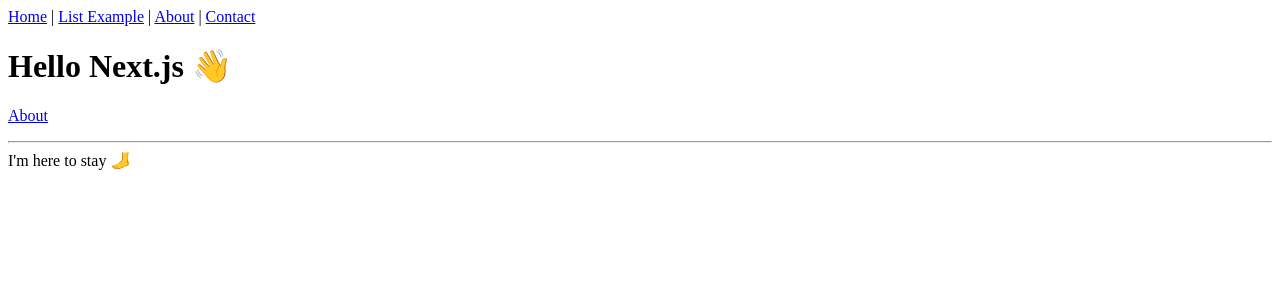
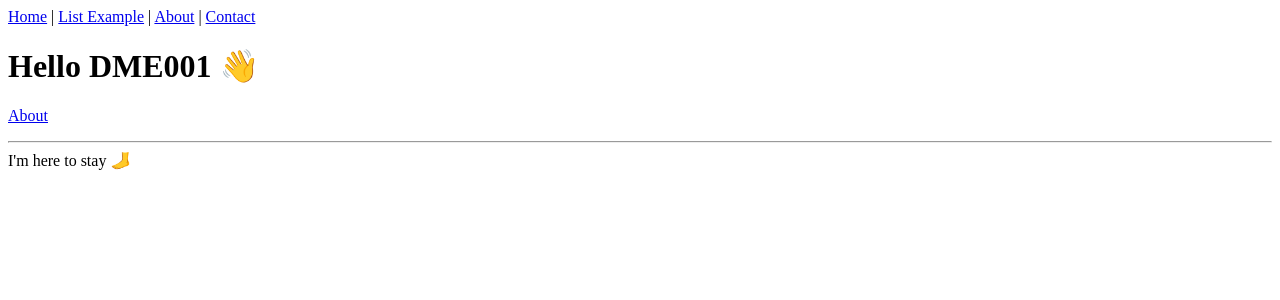
Before and after one commit to ddprrt/gab-linz-example, a Next.js app: page / in a window 1280 px wide. Shown: the top 300 px of the page. Built offline with nearby package versions, Linux system fonts and the light colour scheme.

Commit message:
live from dme

```diff
--- a/pages/index.tsx
+++ b/pages/index.tsx
@@ -5,7 +5,7 @@
 const IndexPage: React.FunctionComponent = () => {
   return (
     <Layout title="Home | Next.js + TypeScript Example">
-      <h1>Hello Next.js 👋</h1>
+      <h1>Hello DME001 👋</h1>
       <p><Link href='/about'><a>About</a></Link></p>
     </Layout>
   )
```
